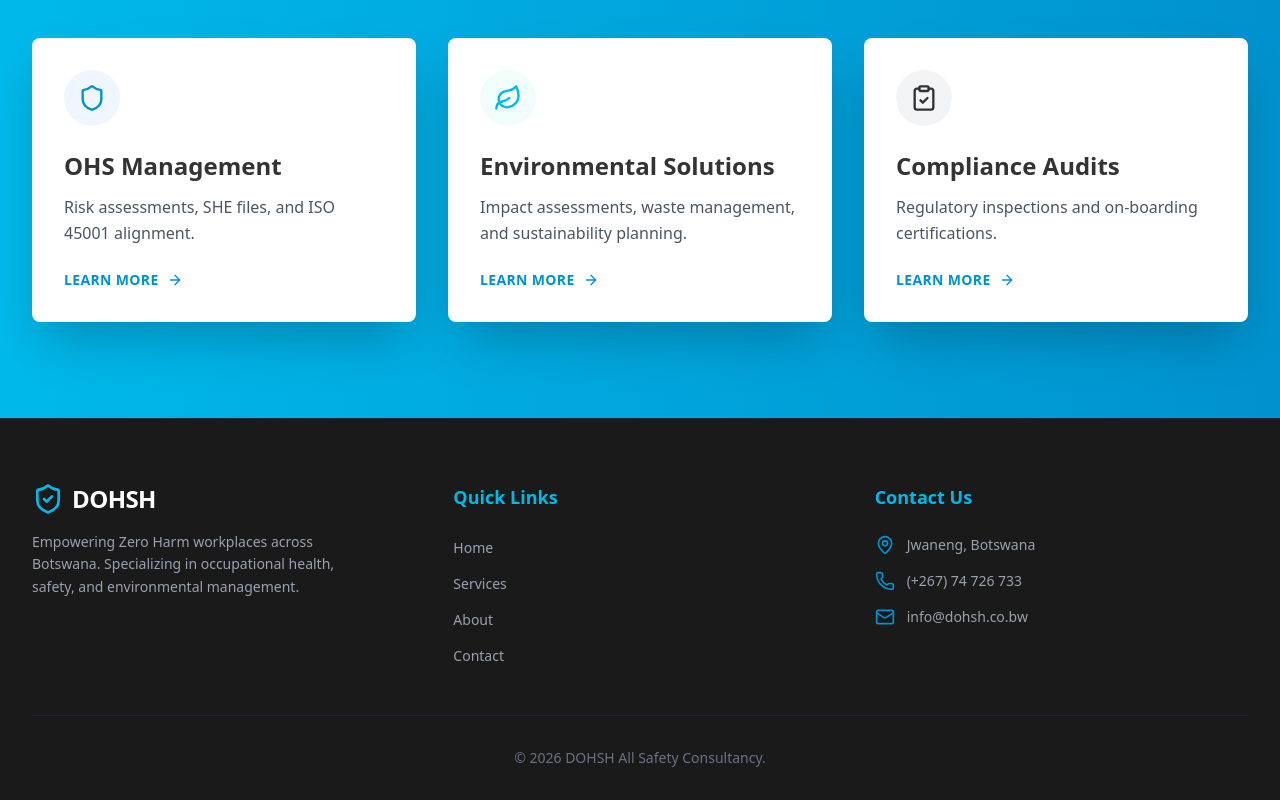
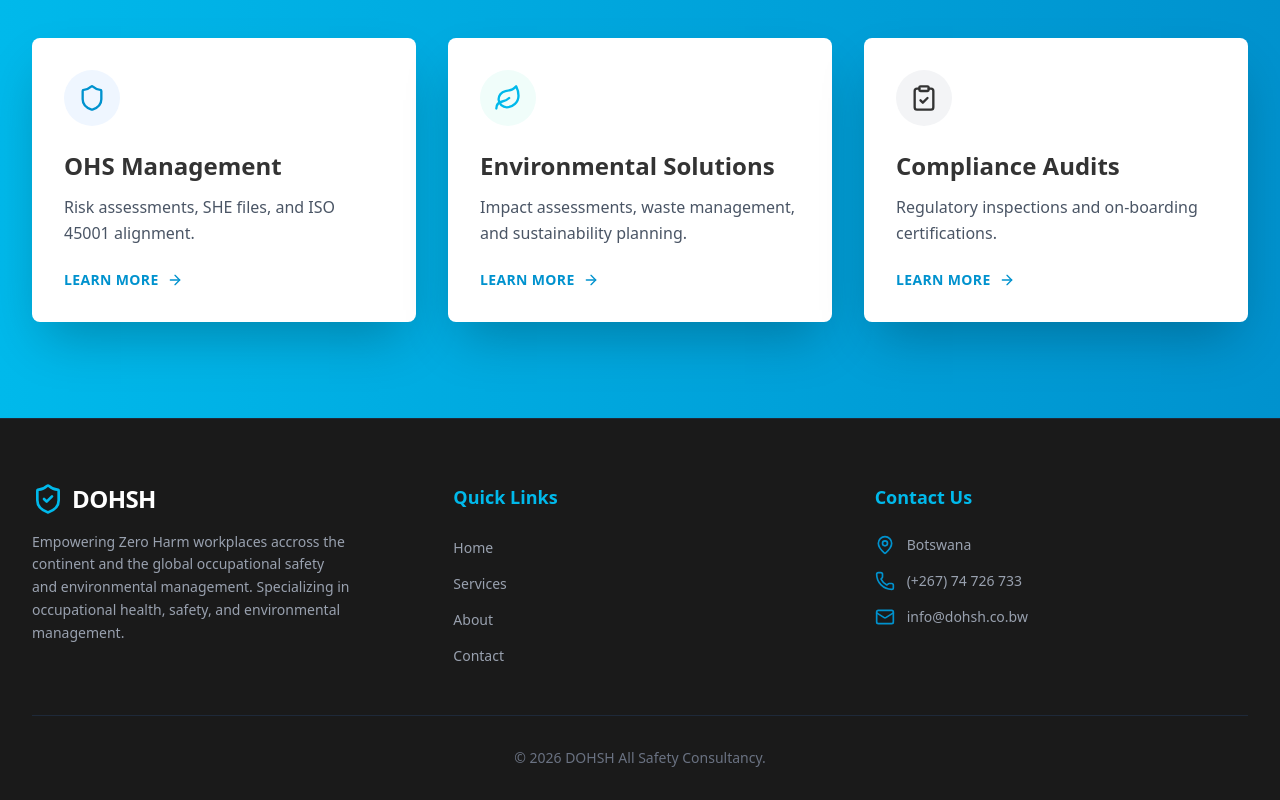
Before and after one commit to open-hive/oh-dohsh-landing, a Next.js app: page / in a window 1280 px wide. Shown: the part 1947-2747 px from the top of the page. Built offline with nearby package versions, Linux system fonts and the light colour scheme.

Commit message:
Update Footer.tsx

```diff
--- a/components/layout/Footer.tsx
+++ b/components/layout/Footer.tsx
@@ -16,7 +16,7 @@ export default function Footer() {
               </span>
             </div>
             <p className="text-gray-400 text-sm leading-relaxed max-w-xs">
-              Empowering Zero Harm workplaces across Botswana. Specializing in
+              Empowering Zero Harm workplaces accross the continent and the global occupational safety and environmental management. Specializing in
               occupational health, safety, and environmental management.
             </p>
           </div>
@@ -41,7 +41,7 @@ export default function Footer() {
             <ul className="space-y-4">
               <li className="flex items-start gap-3 text-gray-400 text-sm">
                 <MapPin className="h-5 w-5 text-secondary shrink-0" />
-                <span>Jwaneng, Botswana</span>
+                <span>Botswana</span>
               </li>
               <li className="flex items-center gap-3 text-gray-400 text-sm">
                 <Phone className="h-5 w-5 text-secondary shrink-0" />
```
